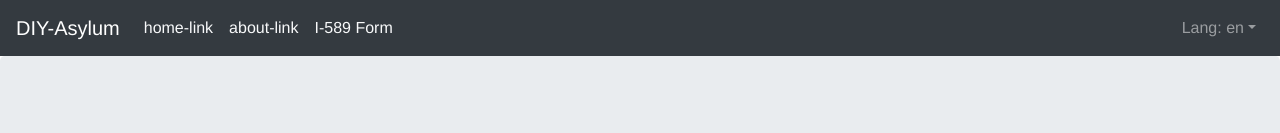
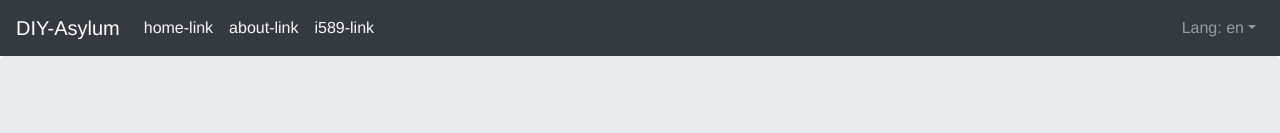
Before and after one commit to diy-asylum/python-vue-spike, a Vue app in the folder vue-frontend/: page / in a window 1280 px wide. Shown: the top 133 px of the page. Built offline with nearby package versions, Linux system fonts and the light colour scheme.

Commit message:
Fix locale trickle down

```diff
--- a/vue-frontend/src/App.vue
+++ b/vue-frontend/src/App.vue
@@ -2,11 +2,13 @@
 	{
 	"en": {
 	"home-link": "Home",
-	"about-link": "About"
+	"about-link": "About",
+	"i589-link": "Form I-589"
 	},
 	"es": {
 	"home-link": "Hogar",
-	"about-link": "Acerca De"
+	"about-link": "Sobre",
+	"i589-link": "Formulario i-589"
 	}
 	}
 </i18n>
@@ -34,7 +36,7 @@
 
 					<b-nav-item>
 						<router-link class="text-light" to="/i589">
-							I-589 Form
+							{{$t('i589-link')}}
 						</router-link>
 					</b-nav-item>
 
@@ -90,12 +92,11 @@
 				case 1:
 					this.locale = "es";
 					break;
-
 			}
 
-			console.log(this.$i18n);
+			//console.log(this.$i18n);
 
-			this.$i18n.locale = this.locale;
+			this.$root.$i18n.locale = this.locale;
 		}
 
 
```
